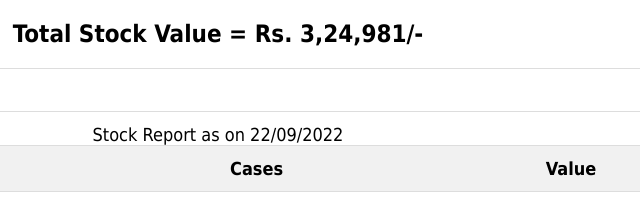
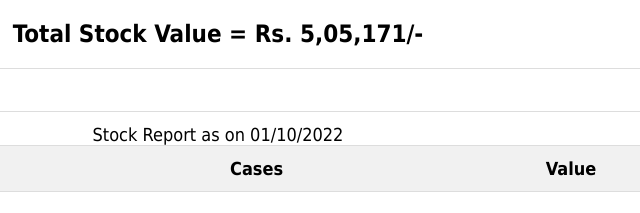
Before and after one commit to ravilahir/wf-stock, a plain HTML site: page index.html in a window 1280 px wide. Shown: the top 213 px of the page, 422-1062 px from the left. Drawn offline with Linux system fonts and the light colour scheme.

Commit message:
Update index.html

```diff
--- a/index.html
+++ b/index.html
@@ -45,7 +45,7 @@ body {
 </head>
 <body>
 
-<h2><center>Total Stock Value = Rs. 3,24,981/-</h2>
+<h2><center>Total Stock Value = Rs. 5,05,171/-</h2>
 
 
 <input type="text" id="myInput" onkeyup="myFunction()" placeholder="Search" title="Type in a name">
@@ -56,7 +56,7 @@ body {
     <th style="width:20%;">Cases</th>
         <th style="width:20%;">Value</th>
   </tr>
-  <thead><caption>Stock Report as on 22/09/2022</caption><tr><th>
+  <thead><caption>Stock Report as on 01/10/2022</caption><tr><th>
 </tr></thead>
 <tbody><tr>
 <td>NAPHTHALENE BALLS 50GM</td>
```
